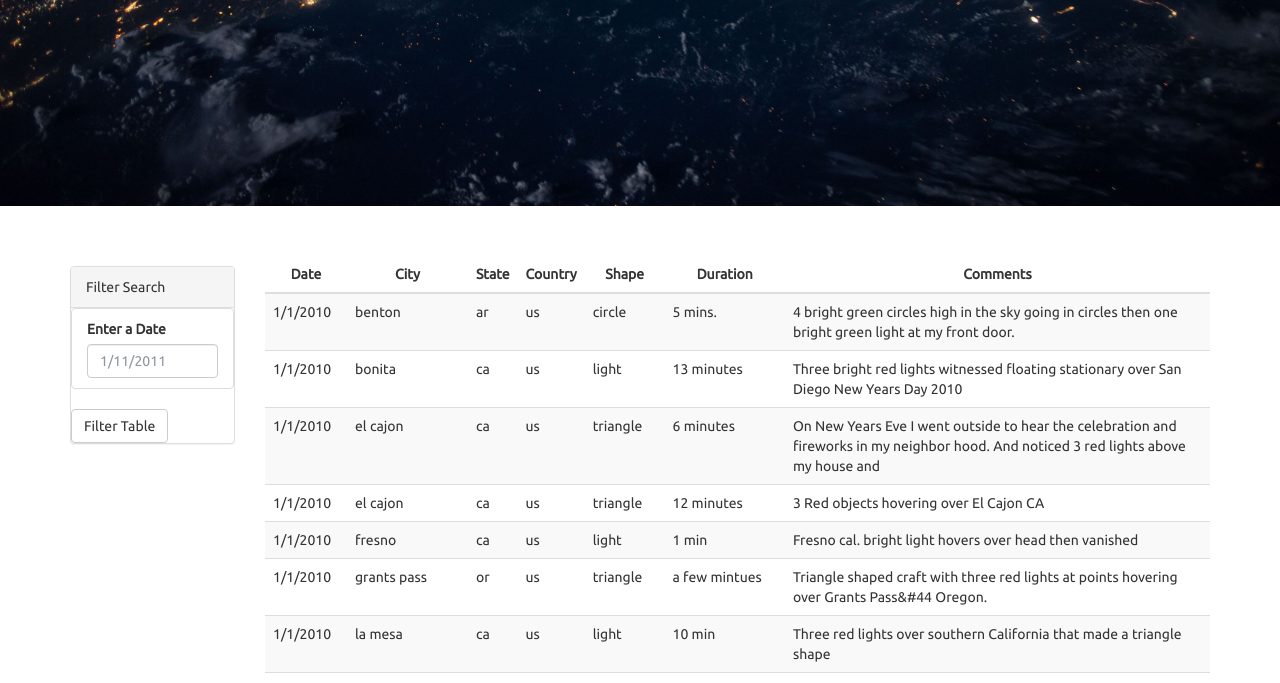
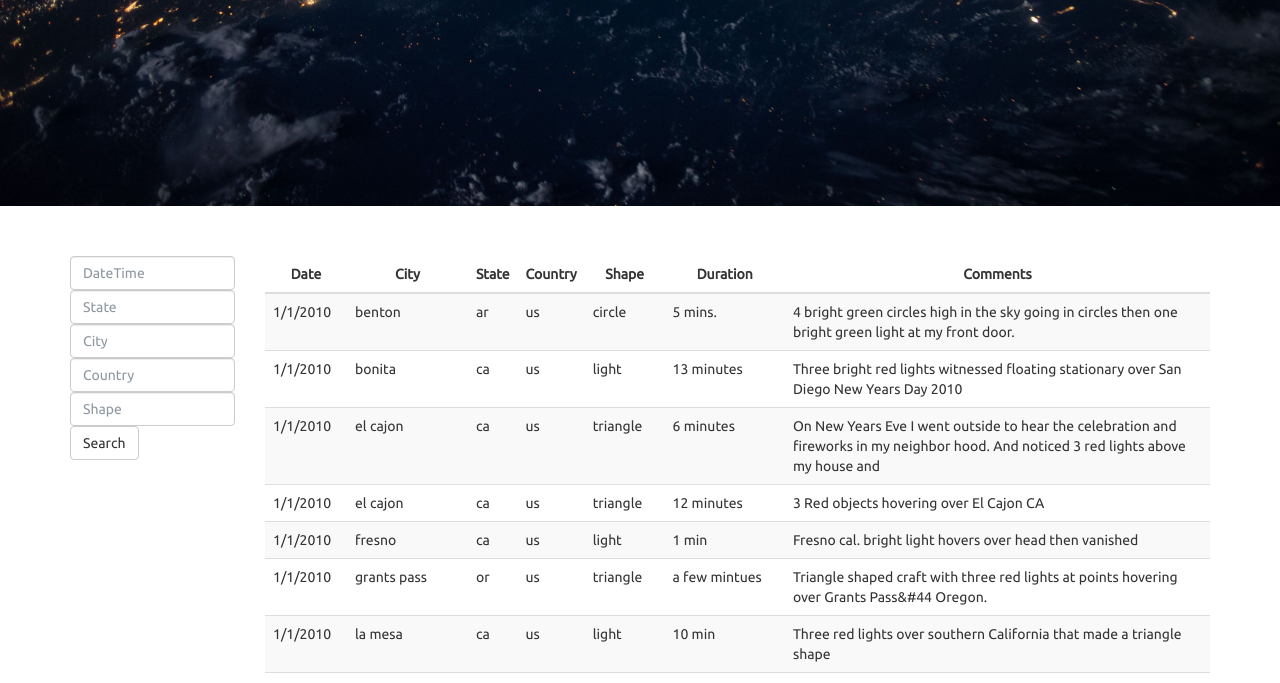
Before and after one commit to shrawantee/Javascript-and-DOM-manipulations, a plain HTML site: page index.html in a window 1280 px wide. Shown: the part 406-1089 px from the top of the page. Drawn offline with nearby package versions, Linux system fonts and the light colour scheme.

Commit message:
Add files via upload

```diff
--- a/index.html
+++ b/index.html
@@ -28,24 +28,14 @@
     <div class="container">
       <div class="row margin-top-50">
         <div class="col-md-2">
-          <aside class="filters">
-            <div class="panel panel-default">
-              <div class="panel-heading">Filter Search</div>
-              <div class="panel-body">
-                <form>
-                  <div class="form-group">
-                    <ul class="list-group" id="filters">
-                      <li class="filter list-group-item">
-                        <label for="date">Enter a Date</label>
-                        <input class="form-control" id="datetime" type="text" placeholder="1/11/2011">
-                      </li>
-                    </ul>
-                  </div>
-                  <button id="filter-btn" type="submit" class="btn btn-default">Filter Table</button>
-                </form>
-              </div>
-            </div>
-          </aside>
+          <div class="form-group">
+            <input type="datetime" class="form-control" id="datetime" placeholder="DateTime">
+            <input type="text" class="form-control" id="state" placeholder="State">
+            <input type="text" class="form-control" id="city" placeholder="City">
+            <input type="text" class="form-control" id="country" placeholder="Country">
+            <input type="text" class="form-control" id="shape" placeholder="Shape">
+            <a id="search" class="btn btn-default">Search</a>
+        </div>
         </div>
         <div class="col-md-10">
           <div id="table-area" class="">
```
